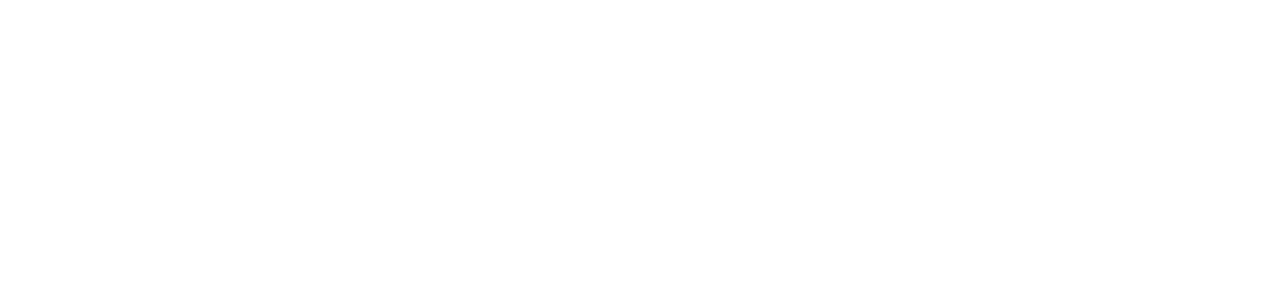
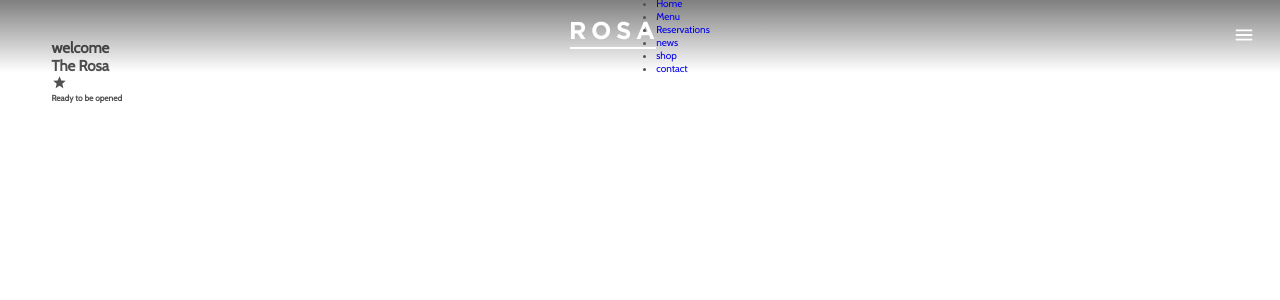
Before and after one commit to chltjdrhd777/webAnimation3, a React (Create React App) app: page / in a window 1280 px wide. Shown: the top 300 px of the page. Built offline with nearby package versions, Linux system fonts and the light colour scheme; a web font is replaced by a local one.

Commit message:
style : learn how to set the header

```diff
--- /dev/null
+++ b/src/components/Hero/index.tsx
@@ -0,0 +1,43 @@
+import React from "react";
+import { css } from "@emotion/css";
+import StarIcon from "@material-ui/icons/Star";
+import { Link } from "react-router-dom";
+
+const heroCSS = (function () {
+  class CSSMaker {
+    readonly masterHero = css``;
+  }
+
+  return new CSSMaker();
+})();
+
+const { masterHero } = heroCSS;
+
+function index() {
+  return (
+    <section className={masterHero}>
+      <div className="container">
+        <h2 className="sub-headline">welcome</h2>
+
+        <h1 className="headline">The Rosa</h1>
+
+        <div className="headline-description">
+          <div className="separator">
+            <div className="line line-left"></div>
+            <div className="asterisk">
+              <StarIcon />
+            </div>
+            <div className="line line-right"></div>
+          </div>
+
+          <div className="single-animation">
+            <h5>Ready to be opened</h5>
+            <Link to="/" className="btn cta-btn"></Link>
+          </div>
+        </div>
+      </div>
+    </section>
+  );
+}
+
+export default index;
--- a/src/emotionCSS/global.tsx
+++ b/src/emotionCSS/global.tsx
@@ -9,13 +9,44 @@
     box-sizing: border-box;
   }
 
-  html {
+  :root {
     --main-font: "Source Sans Pro", sans-serif;
     --secondary-font: "Herr Von Muellerhoff", cursive;
     --body-font: "Cabin", sans-serif;
     --main-font-color-dark: #252525;
     --secondary-font-color: #c59d5f;
     --body-font-color: #515151;
+  }
+
+  html {
+    font-family: var(--body-font);
+    font-size: 10px;
+    color: var(--body-font-color);
+    scroll-behavior: smooth;
+  }
+
+  section {
+    padding: 3.9rem 0;
+  }
+
+  img {
+    width: 100%;
+    max-width: 100%;
+  }
+
+  a {
+    text-decoration: none;
+  }
+
+  p {
+    font-size: 1.6rem;
+  }
+
+  .container {
+    width: 100%;
+    max-width: 122.5rem;
+    margin: 0 auto;
+    padding: 0 2.4rem;
   }
 `;
 
--- /dev/null
+++ b/src/layout/Header/NavList.tsx
@@ -0,0 +1,33 @@
+import React from "react";
+import { Link } from "react-router-dom";
+
+function NavList() {
+  return (
+    <ul className="nav-list">
+      <li className="nav-item">
+        <Link to="/">Home</Link>
+      </li>
+
+      <li className="nav-item">
+        <Link to="/menu">Menu</Link>
+      </li>
+
+      <li className="nav-item">
+        <Link to="/reservations">Reservations</Link>
+      </li>
+      <li className="nav-item">
+        <Link to="/news">news</Link>
+      </li>
+
+      <li className="nav-item">
+        <Link to="/shop">shop</Link>
+      </li>
+
+      <li className="nav-item">
+        <Link to="/contact">contact</Link>
+      </li>
+    </ul>
+  );
+}
+
+export default NavList;
--- a/src/layout/Header/index.tsx
+++ b/src/layout/Header/index.tsx
@@ -1,11 +1,47 @@
 import React from "react";
 import { css } from "@emotion/css";
 import { Link } from "react-router-dom";
+import MenuIcon from "@material-ui/icons/Menu";
+import CloseIcon from "@material-ui/icons/Close";
+import Logo from "images/logo-rosa.png";
+
+import NavList from "./NavList";
 
 const headerCSS = (function () {
   class CSSMaker {
-    readonly masterHeader = css``;
-    readonly nav = css``;
+    readonly masterHeader = css`
+      width: 100%;
+      position: absolute;
+      top: 0;
+      left: 0;
+      z-index: 1;
+      background-image: linear-gradient(
+        to bottom,
+        rgba(0, 0, 0, 0.5),
+        transparent
+      );
+    `;
+
+    readonly nav = css`
+      height: 7.2rem;
+      display: flex;
+      align-items: center;
+      justify-content: center;
+
+      & > .menu-toggle {
+        color: white;
+        position: absolute;
+        right: 2.5rem;
+        cursor: pointer;
+        z-index: 1000;
+        & > svg {
+          font-size: 2.2rem;
+          &:nth-of-type(2) {
+            display: none;
+          }
+        }
+      }
+    `;
   }
 
   return new CSSMaker();
@@ -18,7 +54,16 @@
     <header className={masterHeader}>
       <div className="container">
         <nav className={nav}>
-          <div className="menu-toggle"></div>
+          <div className="menu-toggle">
+            <MenuIcon />
+            <CloseIcon />
+          </div>
+
+          <Link to="/" className="logo">
+            <img src={Logo} alt="" />
+          </Link>
+
+          <NavList />
         </nav>
       </div>
     </header>
--- a/src/routes/Home.tsx
+++ b/src/routes/Home.tsx
@@ -3,11 +3,13 @@
 import Header from "layout/Header";
 import Footer from "layout/Footer";
 import Main from "components/Main";
+import Hero from "components/Hero";
 
 function Home() {
   return (
     <div>
       <Header />
+      <Hero />
       <Main />
       <Footer />
     </div>
```
